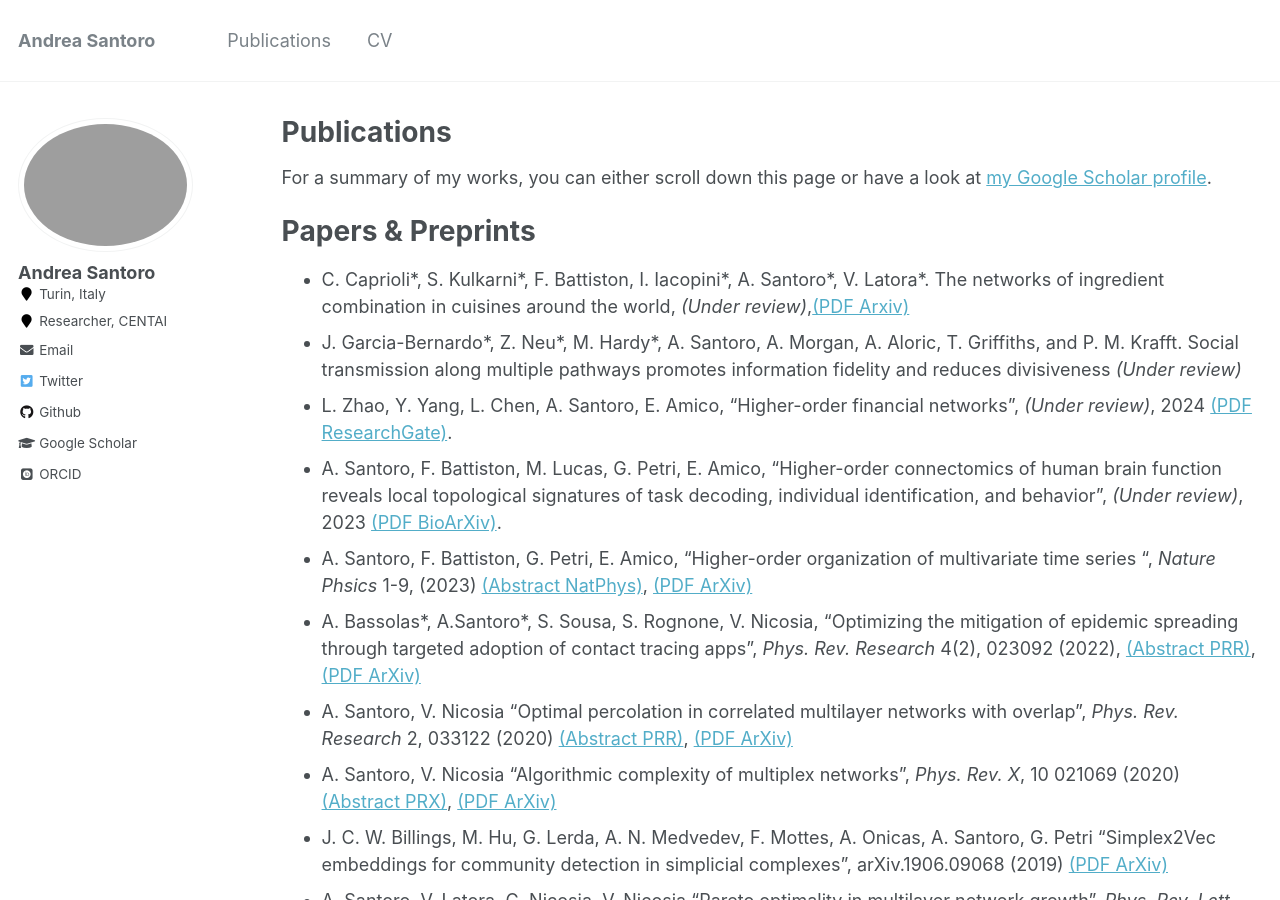
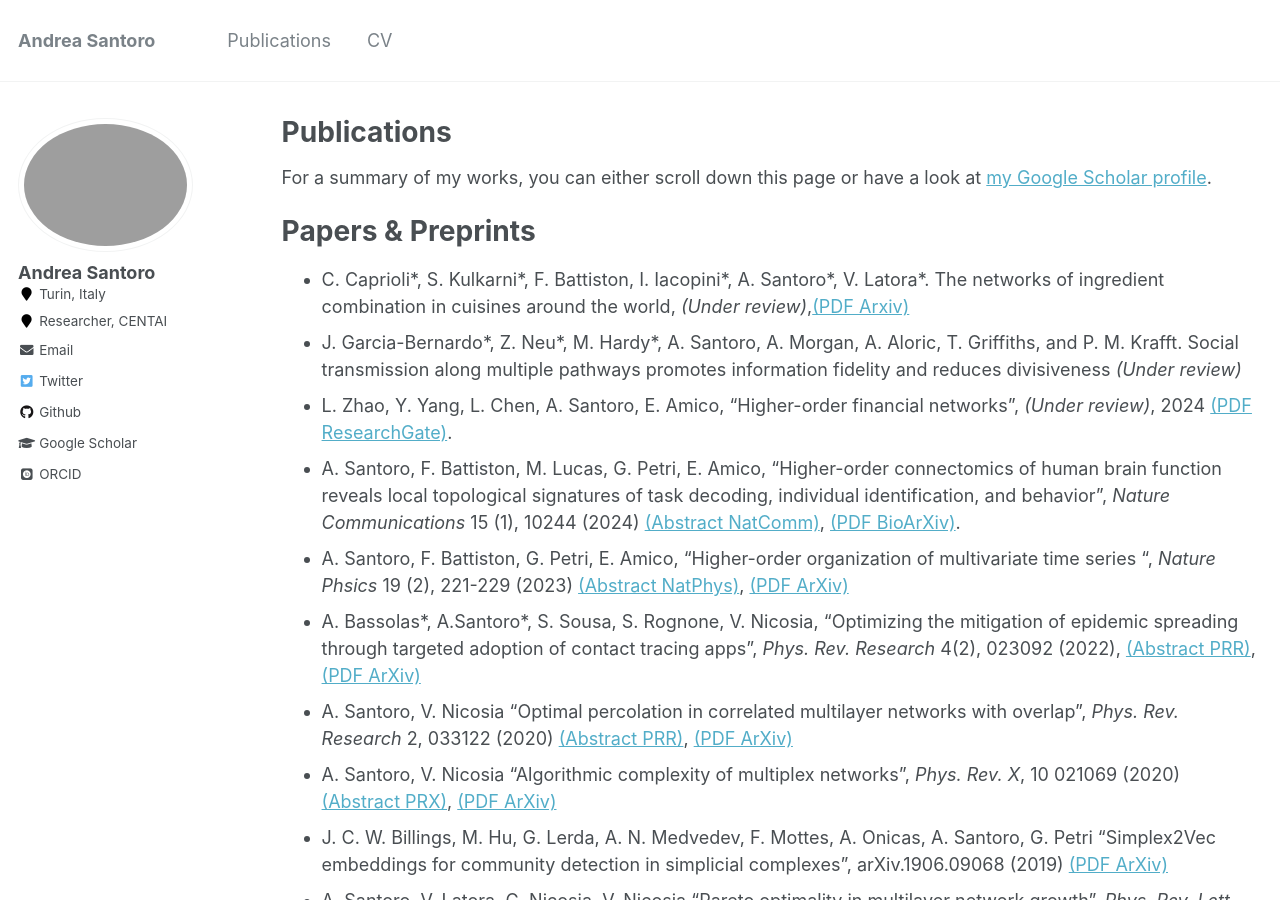
Before and after one commit to andresantoro/andresantoro.github.io, a Jekyll site: the page built from _pages/publications.md, in a window 1280 px wide and 900 px high. Built offline with Jekyll 4.4.1, drawn with Linux system fonts in a browser that asks for light colours; some web fonts are replaced.

Commit message:
update publications

```diff
--- a/_pages/publications.md
+++ b/_pages/publications.md
@@ -14,8 +14,8 @@ combination in cuisines around the world, *(Under review)*,[(PDF Arxiv)](https:/
 * J. Garcia-Bernardo\*, Z. Neu\*, M. Hardy\*, A. Santoro, A. Morgan, A. Aloric, T. Griffiths, and P. M. Krafft.
 Social transmission along multiple pathways promotes information fidelity and reduces divisiveness *(Under review)*
 * L. Zhao, Y. Yang, L. Chen, A. Santoro, E. Amico, "Higher-order financial networks", *(Under review)*, 2024 [(PDF ResearchGate)](https://www.researchgate.net/publication/378168067_Higher-Order_Financial_Networks).
-* A. Santoro, F. Battiston, M. Lucas, G. Petri, E. Amico, "Higher-order connectomics of human brain function reveals local topological signatures of task decoding, individual identification, and behavior", *(Under review)*, 2023 [(PDF BioArXiv)](https://www.biorxiv.org/content/10.1101/2023.12.04.569913v1.abstract).
-* A. Santoro, F. Battiston, G. Petri, E. Amico, "Higher-order organization of multivariate time series ", *Nature Phsics* 1-9, (2023) [(Abstract NatPhys)](https://www.nature.com/articles/s41567-022-01852-0), [(PDF ArXiv)](https://arxiv.org/abs/2203.10702)
+* A. Santoro, F. Battiston, M. Lucas, G. Petri, E. Amico, "Higher-order connectomics of human brain function reveals local topological signatures of task decoding, individual identification, and behavior", *Nature Communications* 15 (1), 10244 (2024) [(Abstract NatComm)](https://www.nature.com/articles/s41467-024-54472-y), [(PDF BioArXiv)](https://www.biorxiv.org/content/10.1101/2023.12.04.569913v1.abstract).
+* A. Santoro, F. Battiston, G. Petri, E. Amico, "Higher-order organization of multivariate time series ", *Nature Phsics* 19 (2), 221-229 (2023) [(Abstract NatPhys)](https://www.nature.com/articles/s41567-022-01852-0), [(PDF ArXiv)](https://arxiv.org/abs/2203.10702)
 * A. Bassolas\*, A.Santoro\*, S. Sousa, S. Rognone, V. Nicosia, "Optimizing the mitigation of epidemic spreading through targeted adoption of contact tracing apps", *Phys. Rev. Research* 4(2), 023092 (2022), [(Abstract PRR)](https://journals.aps.org/prresearch/abstract/10.1103/PhysRevResearch.4.023092), [(PDF ArXiv)](https://arxiv.org/abs/2102.13013)
 * A. Santoro, V. Nicosia "Optimal percolation in correlated multilayer networks with overlap", *Phys. Rev. Research* 2, 033122 (2020) [(Abstract PRR)](https://journals.aps.org/prresearch/abstract/10.1103/PhysRevResearch.2.033122), [(PDF ArXiv)](https://arxiv.org/abs/1910.04783)
 * A. Santoro, V. Nicosia "Algorithmic complexity of multiplex networks", *Phys. Rev. X*, 10 021069 (2020) [(Abstract PRX)](https://journals.aps.org/prx/abstract/10.1103/PhysRevX.10.021069), [(PDF ArXiv)](https://arxiv.org/abs/1903.08049)
```
Also changed, not shown: _pages/cv.md (+1 -1 lines).
